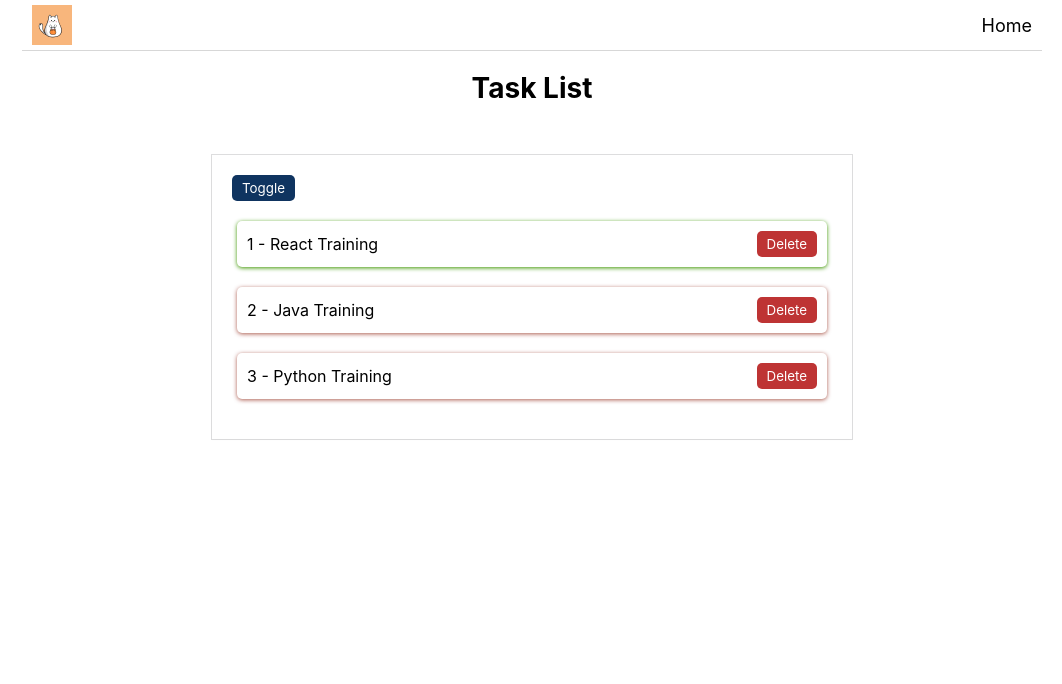
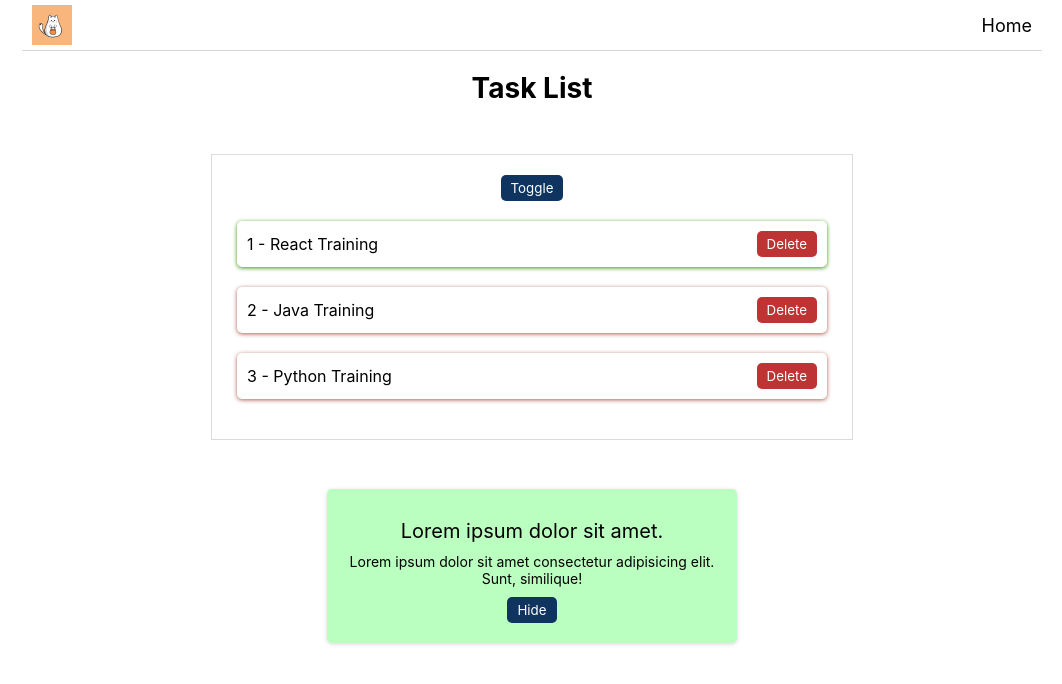
Before and after one commit to Trevis42/ReactZeroToJob, a React (Create React App) app in the folder taskmate/: page / in a window 1280 px wide. Shown: the top 684 px of the page, without its empty margins (108-1170 px from the left). Built offline with nearby package versions, Linux system fonts and the light colour scheme.

Commit message:
added more children and prop stuff
made box card

```diff
--- a/taskmate/src/App.css
+++ b/taskmate/src/App.css
@@ -1,3 +1,7 @@
+.App {
+  text-align: center;
+}
+
 a {
   text-decoration: none;
   color: #000000;
--- /dev/null
+++ b/taskmate/src/components/BoxCard.js
@@ -0,0 +1,17 @@
+import React, { useState } from 'react';
+
+export const BoxCard = ({ result, children }) => {
+  const [show, setShow] = useState(true);
+  return (
+    <div className={show ? '' : 'hidden'}>
+      <div className={`box ${result}`}>
+        {children}
+        <button
+          onClick={() => setShow(!show)}
+          className="trigger">
+          Hide
+        </button>
+      </div>
+    </div>
+  );
+};
--- /dev/null
+++ b/taskmate/src/components/TaskCard.js
@@ -0,0 +1,17 @@
+export const TaskCard = ({ id, taskName, completed, handleDelete }) => {
+  return (
+    <>
+      <li className={completed ? 'completed' : 'incomplete'}>
+        {/* <input type="checkbox" checked={completed} /> */}
+        <span>
+          {id} - {taskName}
+        </span>
+        <button
+          onClick={() => handleDelete(id)}
+          className="delete">
+          Delete
+        </button>
+      </li>
+    </>
+  );
+};
--- a/taskmate/src/components/TaskList.js
+++ b/taskmate/src/components/TaskList.js
@@ -1,10 +1,12 @@
 import { useState } from 'react';
+import { TaskCard } from './TaskCard';
+import { BoxCard } from './BoxCard';
 
 export const TaskList = () => {
   const [tasks, setTasks] = useState([
-    { id: 1, name: 'React Training', completed: true },
-    { id: 2, name: 'Java Training', completed: false },
-    { id: 3, name: 'Python Training', completed: false },
+    { id: 1, taskName: 'React Training', completed: true },
+    { id: 2, taskName: 'Java Training', completed: false },
+    { id: 3, taskName: 'Python Training', completed: false },
   ]);
 
   const [show, setShow] = useState(true);
@@ -23,22 +25,26 @@ export const TaskList = () => {
     <>
       <h1>Task List</h1>
       <ul>
-        <button className="trigger" onClick={() => setShow(!show)}>
+        <button
+          className="trigger"
+          onClick={() => setShow(!show)}>
           Toggle
         </button>
         {show &&
-          tasks.map(({ id, name, completed }) => (
-            <li key={id} className={completed ? 'completed' : 'incomplete'}>
-              {/* <input type="checkbox" checked={completed} /> */}
-              <span>
-                {id} - {name}
-              </span>
-              <button onClick={() => handleDelete(id)} className="delete">
-                Delete
-              </button>
-            </li>
+          tasks.map(({ id, taskName, completed }) => (
+            <TaskCard
+              key={id}
+              id={id}
+              taskName={taskName}
+              completed={completed}
+              handleDelete={handleDelete}
+            />
           ))}
       </ul>
+      <BoxCard result="success">
+        <p className="title">Lorem ipsum dolor sit amet.</p>
+        <p className="description">Lorem ipsum dolor sit amet consectetur adipisicing elit. Sunt, similique!</p>
+      </BoxCard>
     </>
   );
 };
```
